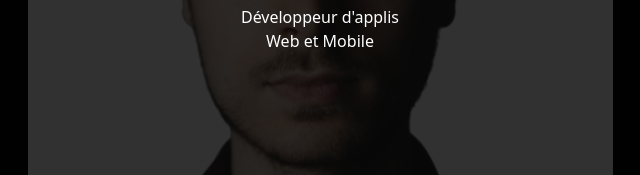
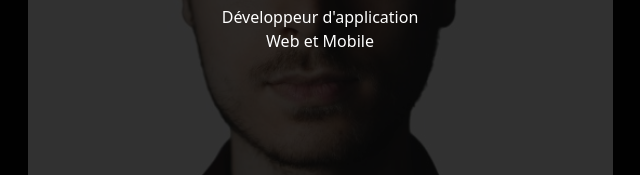
Before and after one commit to jolly241/colombe, a plain HTML site: page index.html in a window 1280 px wide. Shown: the part 323-498 px from the top of the page, 320-960 px from the left. Drawn offline with nearby package versions, Linux system fonts and the light colour scheme.

Commit message:
application

```diff
--- a/index.html
+++ b/index.html
@@ -63,7 +63,7 @@
             <div class="banner-overlay">
               <div>
                 <h3>Dtech-Group</h3>
-                <p>Développeur d'applis <br>Web et Mobile</p>
+                <p>Développeur d'application <br>Web et Mobile</p>
               </div>
             </div>
           </div>
```
Also changed, not shown: 1 other file.
